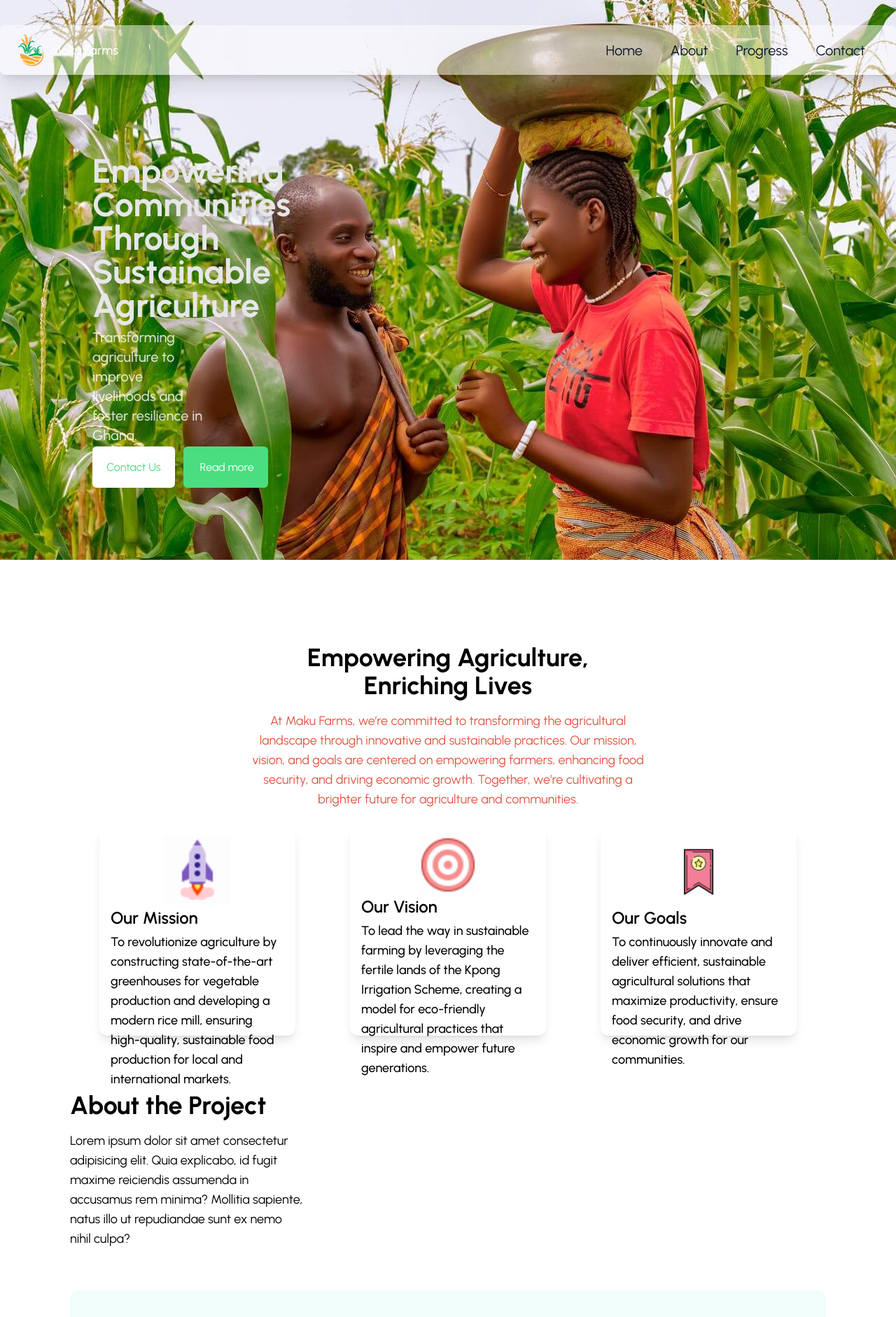
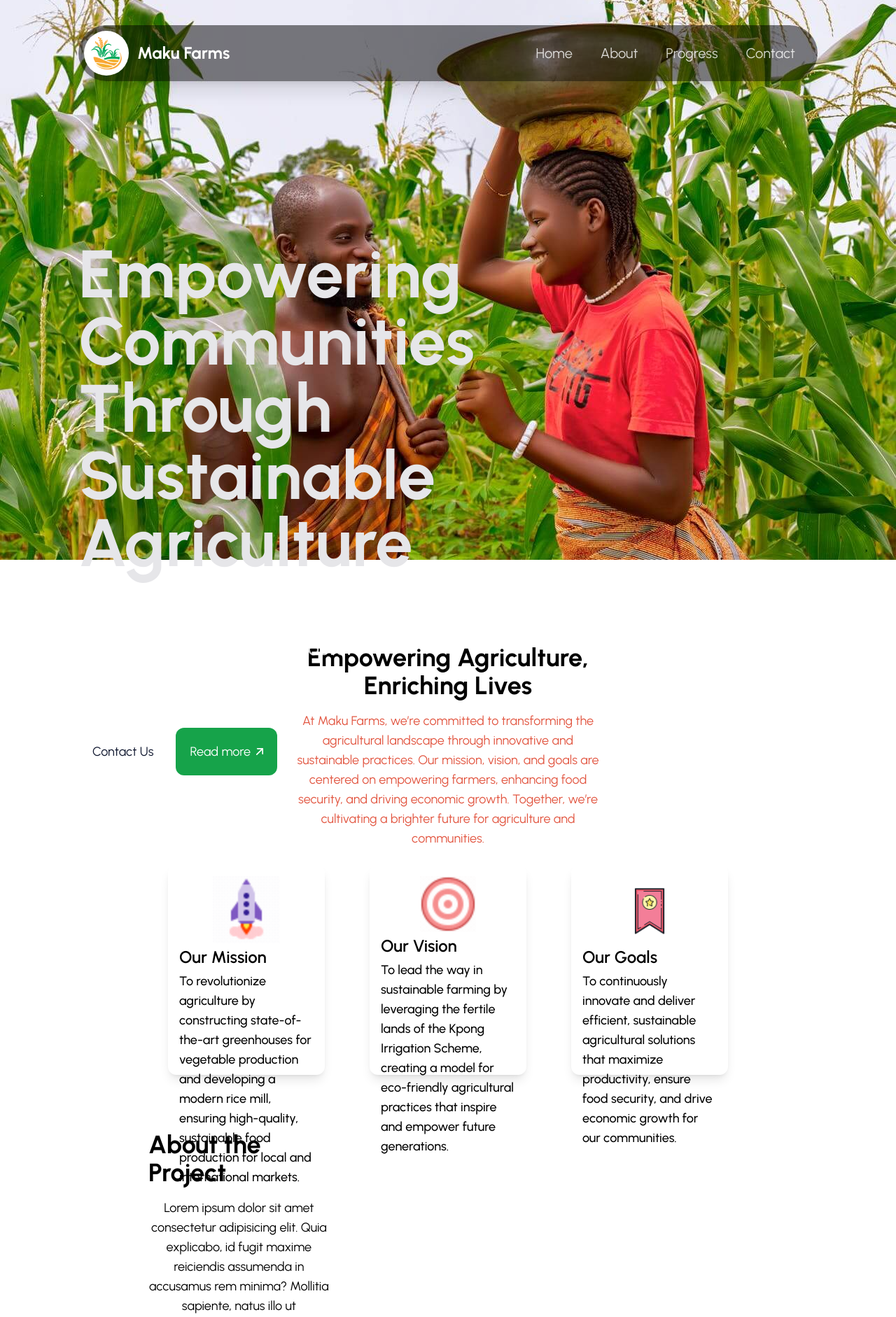
Before and after one commit to Korkoe-codes/makufarms-frontend, a React (Vite) app: page / in a window 1280 px wide. Shown: the top 1882 px of the page at 70% size. Built offline with nearby package versions, Linux system fonts and the light colour scheme.

Commit message:
fix(ui): improved general ui features

```diff
--- a/src/App.jsx
+++ b/src/App.jsx
@@ -8,11 +8,11 @@ function App() {
             <Header />
       </div> */}
 
-      <div className="lg:mx-auto h-full w-full">
+      <div className="h-full w-full">
   <Hero />
 </div>
 
-    <div className="lg:mx-auto w-full">
+    <div className="lg:mx-auto lg:px-28 px-14 w-full">
       <About/>
     </div>
 
--- a/src/assets/index.jsx
+++ b/src/assets/index.jsx
@@ -12,6 +12,7 @@ import sdg13 from './SDG-icons/sdg13.png'
 import ourVision from './our-vision.gif'
 import ourMission from './our-mission.gif'
 import ourGoals from './our-goals.gif'
+import upArrow from './learn-more.svg'
 
 
 import progress1 from './Progress/progress1.jpg'
@@ -22,6 +23,10 @@ import progress5 from './Progress/progress5.jpg'
 import progress6 from './Progress/progress6.jpg'
 import progress7 from './Progress/progress7.jpg'
 
+
+export const misc = [
+    upArrow
+]
 
 export const heroImages = [
     hero1,
--- a/src/components/About.jsx
+++ b/src/components/About.jsx
@@ -6,32 +6,32 @@ const About = () => {
     <div className="w-full flex flex-col gap-5 lg:px-0" id="about">
 
 
-      <section className="flex flex-col lg:p-20 p-4 container w-full mx-auto  gap-5">
+      <section className="flex flex-col lg:p-20 w-full  gap-5">
 
 
-        <div className="w-full flex flex-col py-10 gap-4 lg:gap-6">
-          <div className="flex flex-col lg:w-1/2 w-2/3 lg:gap-4 m-auto items-center">
+        <div className="w-full flex flex-col py-10 gap-10 lg:gap-6">
+          <div className="flex flex-col lg:w-1/2 w-full lg:gap-4 m-auto items-center">
             <h1 className="lg:text-4xl text-lg text-center lg:font-bold">Empowering Agriculture, Enriching Lives</h1>
             <p className="lg:text-lg text-center text-sm lg:font-normal text-[#E25641]">
             At Maku Farms, we’re committed to transforming the agricultural landscape through innovative and sustainable practices. Our mission, vision, and goals are centered on empowering farmers, enhancing food security, and driving economic growth. Together, we’re cultivating a brighter future for agriculture and communities.
             </p>
           </div>
-          <div className="flex lg:flex-row flex-col justify-evenly lg:gap-4 items-center gap-8 ">
-          <div className="rounded-xl shadow-lg p-10 w-3/4 lg:p-4  transform hover:scale-110 ease-in-out transition-all h-fit lg:min-h-[250px] lg:max-h-[300px] xl:h-[400px] lg:w-1/4 flex flex-col gap-1">
+          <div className="flex md:flex-row flex-col justify-evenly lg:gap-4 items-center gap-10 ">
+          <div className="rounded-xl shadow-lg p-10 w-full lg:p-4  transform hover:scale-110 ease-in-out transition-all h-fit lg:min-h-[250px] lg:max-h-[300px] xl:h-[400px] lg:w-1/4 flex flex-col gap-1">
               <img src={gifs[0]} alt="" className="w-24 h-24 mx-auto" />
-              <h2 className="lg:text-2xl font-semibold">Our Mission</h2>
-              <p className="lg:text-lg font-medium">
+              <h2 className="lg:text-2xl text-xl font-semibold text-center lg:text-left">Our Mission</h2>
+              <p className="lg:text-lg text-xs text-center lg:text-left font-medium">
               To revolutionize agriculture by constructing state-of-the-art greenhouses for vegetable production and developing a modern rice mill, ensuring high-quality, sustainable food production for local and international markets.
               </p>
             </div>
-            <div className="rounded-xl shadow-lg p-10 w-3/4 lg:p-4  transform hover:scale-110 ease-in-out transition-all h-fit lg:min-h-[250px] lg:max-h-[300px] xl:h-[400px] lg:w-1/4 flex flex-col gap-1">
+            <div className="rounded-xl shadow-lg p-10 w-full lg:p-4  transform hover:scale-110 ease-in-out transition-all h-fit lg:min-h-[250px] lg:max-h-[300px] xl:h-[400px] lg:w-1/4 flex flex-col gap-1">
               <img src={gifs[1]} alt="" className="w-20 h-20 mx-auto" />
               <h2 className="lg:text-2xl font-semibold">Our Vision</h2>
               <p className="lg:text-lg font-medium">
               To lead the way in sustainable farming by leveraging the fertile lands of the Kpong Irrigation Scheme, creating a model for eco-friendly agricultural practices that inspire and empower future generations.
               </p>
             </div>
-            <div className="rounded-xl shadow-lg p-10 w-3/4 lg:p-4  transform hover:scale-110 ease-in-out transition-all h-fit lg:min-h-[250px] lg:max-h-[300px] xl:h-[400px] lg:w-1/4 flex flex-col gap-1">
+            <div className="rounded-xl shadow-lg p-10 w-full lg:p-4  transform hover:scale-110 ease-in-out transition-all h-fit lg:min-h-[250px] lg:max-h-[300px] xl:h-[400px] lg:w-1/4 flex flex-col gap-1">
               <img src={gifs[2]} alt="" className="w-24 h-24 mx-auto" />
               <h2 className="lg:text-2xl font-semibold">Our Goals</h2>
               <p className="lg:text-lg font-medium">
@@ -41,12 +41,12 @@ const About = () => {
           </div>
         </div>
         <div className="lg:w-1/3 w-full p-5 lg:space-y-4">
-          <h1 className="font-bold text-xl md:text-4xl">About the Project</h1>
-          <p className="font-normal lg:text-lg text-xs">Lorem ipsum dolor sit amet consectetur adipisicing elit. Quia explicabo, id fugit maxime reiciendis assumenda in accusamus rem minima? Mollitia sapiente, natus illo ut repudiandae sunt ex nemo nihil culpa?</p>
+          <h1 className="font-bold text-xl md:text-4xl text-center lg:text-left">About the Project</h1>
+          <p className="font-normal lg:text-lg text-xs text-center">Lorem ipsum dolor sit amet consectetur adipisicing elit. Quia explicabo, id fugit maxime reiciendis assumenda in accusamus rem minima? Mollitia sapiente, natus illo ut repudiandae sunt ex nemo nihil culpa?</p>
         </div>
 
 
-    <aside className="flex flex-col gap-5 justify-between p-5 w-full">
+    <aside className="flex flex-col gap-5 justify-between lg:p-5 w-full">
         <Card image_path={aboutImage}  title={"Rice Processing & Milling"} description="Lorem ipsum dolor sit amet consectetur adipisicing elit. Eos, eius rerum. Accusamus repellendus dolor voluptatibus deserunt voluptatum, laudantium excepturi autem voluptatem corporis deleniti molestias inventore non in qui, similique hic libero esse praesentium, ad numquam sunt quaerat commodi corrupti! Sapiente, amet. Optio debitis, facilis tempora quod amet dicta consequuntur minima."/>
         <Card image_path={aboutImage}  title={"Where Tradition Meets Technology"} description="Maku Farms is where tradition meets technology. With a focus on sustainable practices, we’re building greenhouses to grow fresh, healthy vegetables and developing a rice mill to process locally grown rice. Situated on the Kpong Irrigation Scheme, our farm benefits from optimal growing conditions, ensuring high-quality produce and a brighter future for agriculture."/>
         <Card image_path={aboutImage}  title={"Building a Legacy of Food Security"} description="Discover the future of farming at Maku Farms. Our innovative approach combines greenhouse vegetable production with a state-of-the-art rice mill, all strategically located on the Kpong Irrigation Scheme. By prioritizing sustainability and efficiency, we’re not just farming—we’re building a legacy of food security and environmental stewardship."/>
--- a/src/components/Card.jsx
+++ b/src/components/Card.jsx
@@ -5,14 +5,14 @@ export const Card = ({ image_path, title, description }) => {
 
 
   return (
-    <div className='lg:flex-row flex-col flex w-full gap-2 justify-between bg-teal-50 rounded-xl  p-10'>
-      <div className="lg:w-1/4">
+    <div className='lg:flex-row flex-col flex w-full gap-2 justify-between bg-teal-50 rounded-xl  p-10 '>
+      <div className="lg:w-1/4 w-full">
         <img src={image_path} alt="" className="rounded-lg" />
       </div>
-      <div className="flex flex-col lg:w-1/2 py-10  lg:items-end` text-right justify-center gap-2 lg:gap-2">
-        <h1 className="font-semibold lg:text-3xl text-right">{title}</h1>
+      <div className="flex flex-col lg:w-1/2 py-10 w-full lg:items-end` text-right justify-center gap-2 lg:gap-2">
+        <h1 className="font-semibold lg:text-3xl text-center lg:text-right">{title}</h1>
         {/* <h3 className="">{date}</h3> */}
-        <p className="text-xs lg:text-base font-normal lg:text-right">{description}</p>
+        <p className="text-xs lg:text-base text-center font-normal lg:text-right">{description}</p>
 
       </div>
     </div>
--- a/src/components/Header.jsx
+++ b/src/components/Header.jsx
@@ -10,10 +10,13 @@ const Header = () => {
   };
 
   return (
-    <nav className='w-full flex bg-black/50 lg:bg-white/50 container mx-auto rounded-lg mt-3 lg:w-full lg:justify-center justify-between p-2 shadow-xl lg:px-5 items-center'>
-      <div className="flex gap-1 items-center">
-      <img src={logos[2]} className='w-12 p-1' alt="" />
-        <h3 className="lg:text-lg text-base text-white font-medium">Maku Farms</h3>
+    <nav className='w-full flex bg-black/50 container mx-auto rounded-full mt-3 lg:w-full lg:justify-center justify-between p-2 shadow-xl  items-center'>
+      <div className="flex gap-3 items-center">
+      <div className=" bg-white rounded-full p-1">
+      <img src={logos[2]} className='lg:w-14 lg:h-14 w-11 h-11 p-1' alt="" />
+
+      </div>
+        <h3 className="lg:text-2xl lg:font-bold text-xl text-white font-medium">Maku Farms</h3>
       </div>
 
       {/* Desktop Navigation */}
@@ -25,7 +28,7 @@ const Header = () => {
           >
             <a
               href={`#${nav.url}`}
-              className="decoration-2 hover:underline underline-offset-8 text-[#0b132b] lg:text-xl hover:text-[#ca054d] text-semibold text-lg transition duration-200"
+              className="hover:font-semibold underline-offset-8 text-white/80 lg:text-xl hover:text-[#F9A635] text-semibold text-lg transition duration-200"
             >
               {nav.title}
             </a>
@@ -39,10 +42,10 @@ const Header = () => {
         onClick={toggleNavigation}
       >
         {!openNavigation ? (
-          <div className="flex flex-col items-center gap-y-2">
-            <span className="w-10 h-1 rounded-lg bg-white"></span>
-            <span className="w-8 h-1 rounded-lg bg-white"></span>
-            <span className="w-10 h-1 rounded-lg bg-white"></span>
+          <div className="flex flex-col w-7 h-6 items-center gap-y-2">
+            <span className="w-full h-full rounded-lg bg-white"></span>
+            <span className="w-2/3 h-full rounded-lg bg-white"></span>
+            <span className="w-full h-full rounded-lg bg-white"></span>
           </div>
         ) : (
           <div className="flex flex-col gap-y-1">
--- a/src/components/Hero.jsx
+++ b/src/components/Hero.jsx
@@ -4,7 +4,7 @@ import Slider from "./Slider";
 
 const Hero = () => {
   return (
-    <div className="relative w-full h-screen">
+    <div className="flex-col flex  w-full h-screen">
       <Slider autoslide={true}>
         {HeroImages.map((image) => (
           <img
@@ -18,17 +18,41 @@ const Hero = () => {
 
 
 
-      <header className="absolute top-0 left-0 w-full hidden lg:flex justify-between items-center py-6 z-10">
+      <header className="absolute lg:px-28 top-0 left-0 w-full hidden lg:flex justify-between items-center py-6 z-10">
         <Header />
       </header>
 
+      <div className="absolute top-80 left-0 w-full lg:flex justify-between items-center py-6 z-10">
+      <div className="lg:px-28 mx-auto lg:mx-0 gap-10 leading-5 px-4 lg:flex h-screen lg:flex-col bottom-0 w-full lg:w-2/3">
+        <h1 className="text-3xl lg:text-8xl font-bold text-[#E6E6E9]">
+            Empowering Communities Through Sustainable Agriculture
+          </h1>
 
-      <header className="absolute top-0 left-0 w-full  lg:hidden flex justify-normal  px-2 z-10">
+          <h3 className="mt-2 text-[#ffffff] text-pretty md:text-2xl lg:text-3xl text-xl  opacity-80  lg:w-2/3 font-medium">
+            Transforming agriculture to improve livelihoods and foster resilience
+            in Ghana.
+          </h3>
+
+          <div className="flex-row lg:space-x-3 flex space-x-2 w-full pt-5">
+          <a href="#contact" className="lg:p-5 lg:w-fit p-3 text-lg text-[#0b132b] hover:text-white transition-color duration-200 rounded-xl bg-white hover:bg-[#0B132B]"> Contact Us</a>
+          <a href="#about" className="lg:p-5 w-fit flex items-center gap-2 p-3 text-lg text-white rounded-xl bg-green-600 hover:bg-[#F9A635] transition-all hover:text-[#131515]">
+    Read more
+    <svg width="10" height="10" viewBox="0 0 12 12" fill="none" xmlns="http://www.w3.org/2000/svg">
+        <path d="M11 1L1 11M11 1H2M11 1V10" stroke="currentColor" strokeWidth="2" strokeLinecap="round" strokeLinejoin="round"/>
+    </svg>
+</a>
+
+          </div>
+        </div>
+      </div>
+
+
+      <header className="absolute top-0 left-0 w-full px-5 lg:hidden flex justify-normal  z-10">
         <Header/>
       </header>
 
-
-        <div className="absolute lg:top-1/4 container top-1/3  p-0 lg:w-1/3 lg:flex h-screen lg:flex-col bottom-0 w-full md:w-2/3 lg:p-5 lg:left-10 xl:left-24">
+{/*
+        <div className="container absolute mx-auto p-0 lg:flex h-screen lg:flex-col bottom-0 w-full  ">
         <h1 className="text-3xl lg:text-5xl font-bold text-[#E6E6E9] px-4">
             Empowering Communities Through Sustainable Agriculture
           </h1>
@@ -42,7 +66,7 @@ const Hero = () => {
           <a href="#contact" className="lg:p-5 lg:w-36 p-3 text-base text-green-400 hover:text-white transition-color duration-200 rounded-md bg-white hover:bg-[#0B132B]"> Contact Us</a>
             <a href="#about" className="lg:p-5 w-36 p-3 text-base text-white rounded-md bg-green-400 hover:bg-[#F9A635] transition-all hover:text-[#131515]"> Read more</a>
           </div>
-        </div>
+        </div> */}
     </div>
   );
 };
```
Also changed, not shown: src/assets/learn-more.svg (added).
